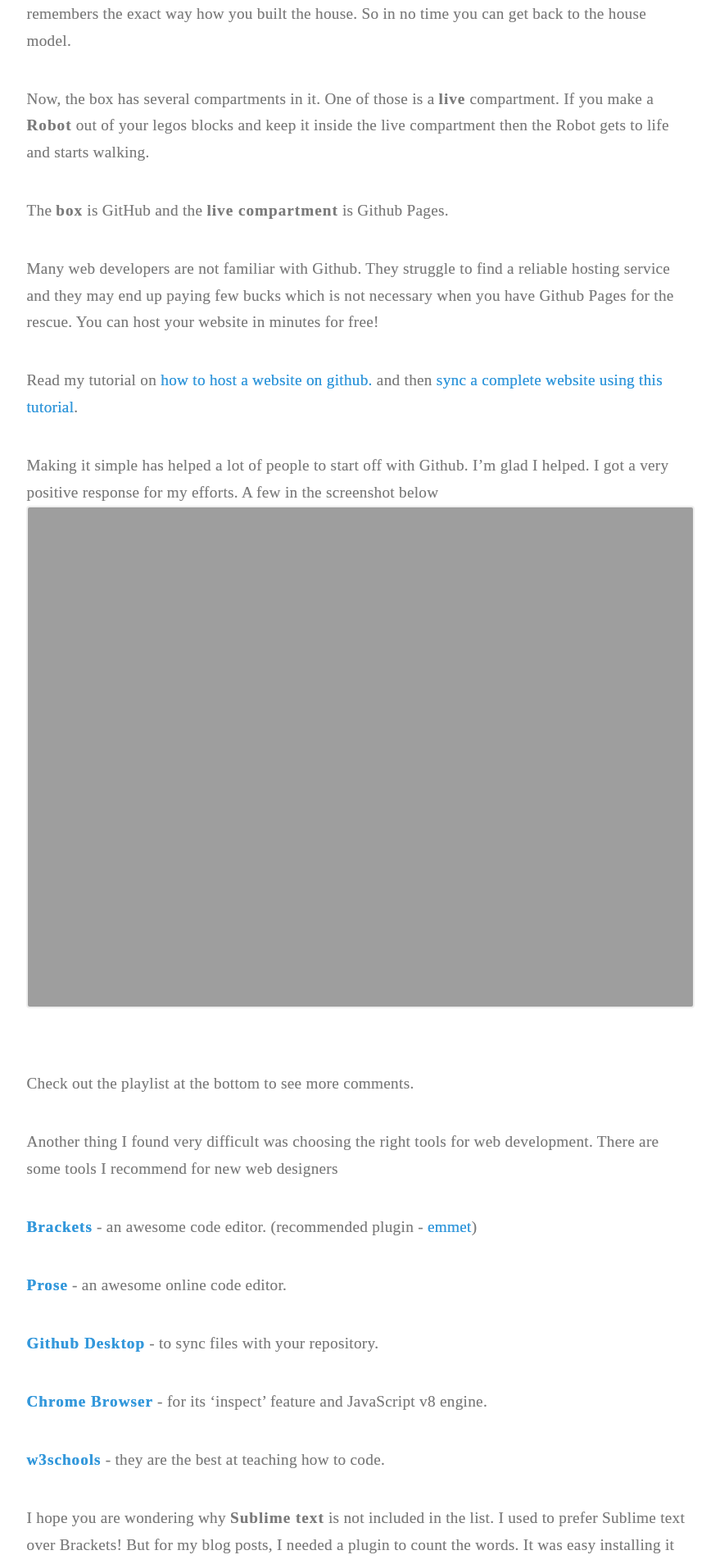
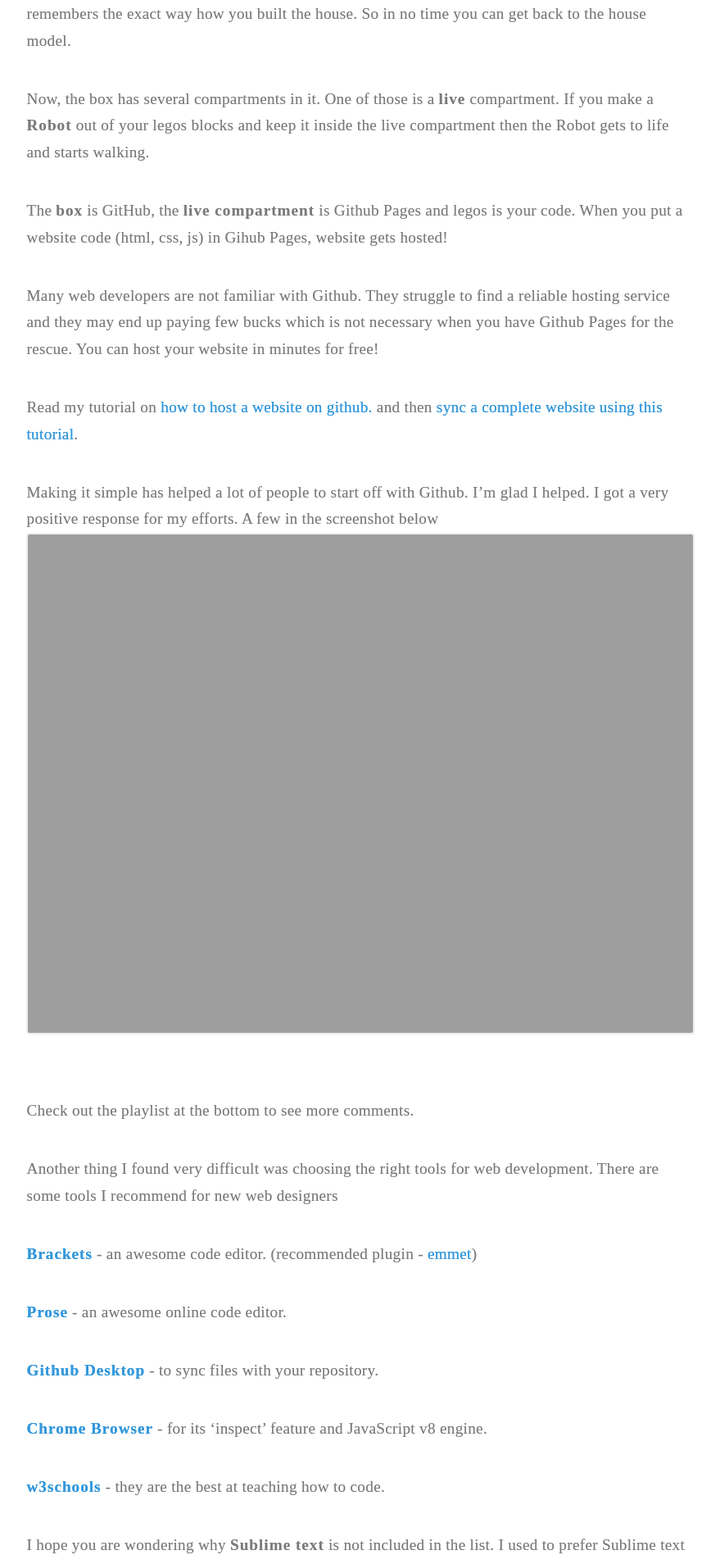
Before and after one commit to virtualous/blog-v3, a Jekyll site: the page built from _posts/2015-02-15-coding-and-more.md, in a window 1280 px wide. Shown: the part 2063-3971 px from the top of the page at 82% size, without its empty margins (202-1081 px from the left). Built offline with Jekyll 4.4.1, drawn with Linux system fonts in a browser that asks for light colours; comment, search, counter and statistics services are not loaded.

Commit message:
no message

```diff
--- a/_posts/2015-02-15-coding-and-more.md
+++ b/_posts/2015-02-15-coding-and-more.md
@@ -28,7 +28,7 @@
 
 Now, the box has several compartments in it. One of those is a **live** compartment. If you make a **Robot** out of your legos blocks and keep it inside the live compartment then the Robot gets to life and starts walking.
 
-The **box** is GitHub and the **live compartment** is Github Pages.
+The **box** is GitHub, the **live compartment** is Github Pages and legos is your code. When you put a website code (html, css, js) in Gihub Pages, website gets hosted!
 
 Many web developers are not familiar with Github. They struggle to find a reliable hosting service and they may end up paying few bucks which is not necessary when you have Github Pages for the rescue. You can host your website in minutes for free!
 
--- a/_sass/_layout.scss
+++ b/_sass/_layout.scss
@@ -287,7 +287,7 @@
 
 .preface {
     width: 80%;
-    margin: 20px auto;
+    margin: 0px auto 0 auto;
     @include media-query($on-palm) {
         width: 100%;
         margin: 0 auto;
--- a/index.html
+++ b/index.html
@@ -56,11 +56,11 @@
             </a>
         </ol>
     </div>
+</div>
 
 
 
 
-</div>
 
  <div id="mainbox">
      {% for post in paginator.posts %}
@@ -111,6 +111,7 @@
 
 
 
+
 <script type="application/ld+json">
 {
    "@context": "http://schema.org",
```
Also changed, not shown: _pages/about.md (+0 -2 lines), 1 other file.
